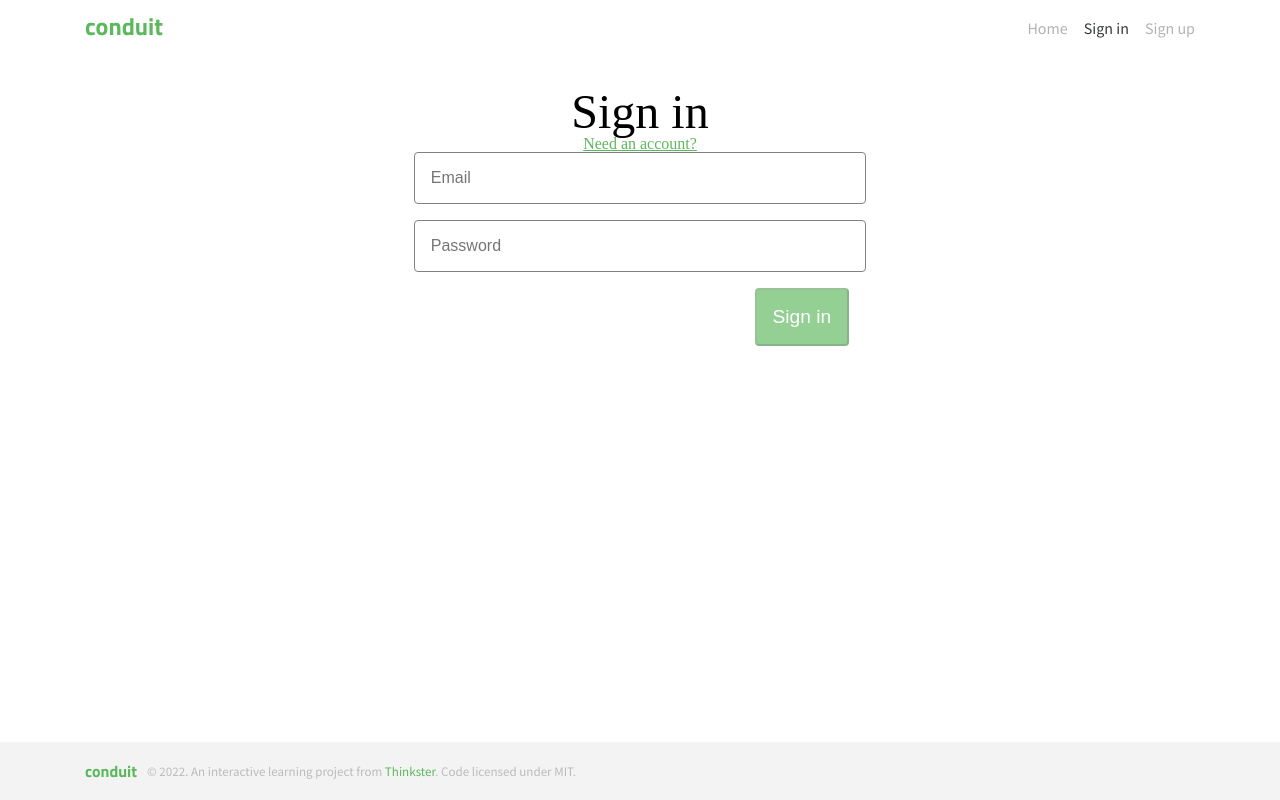
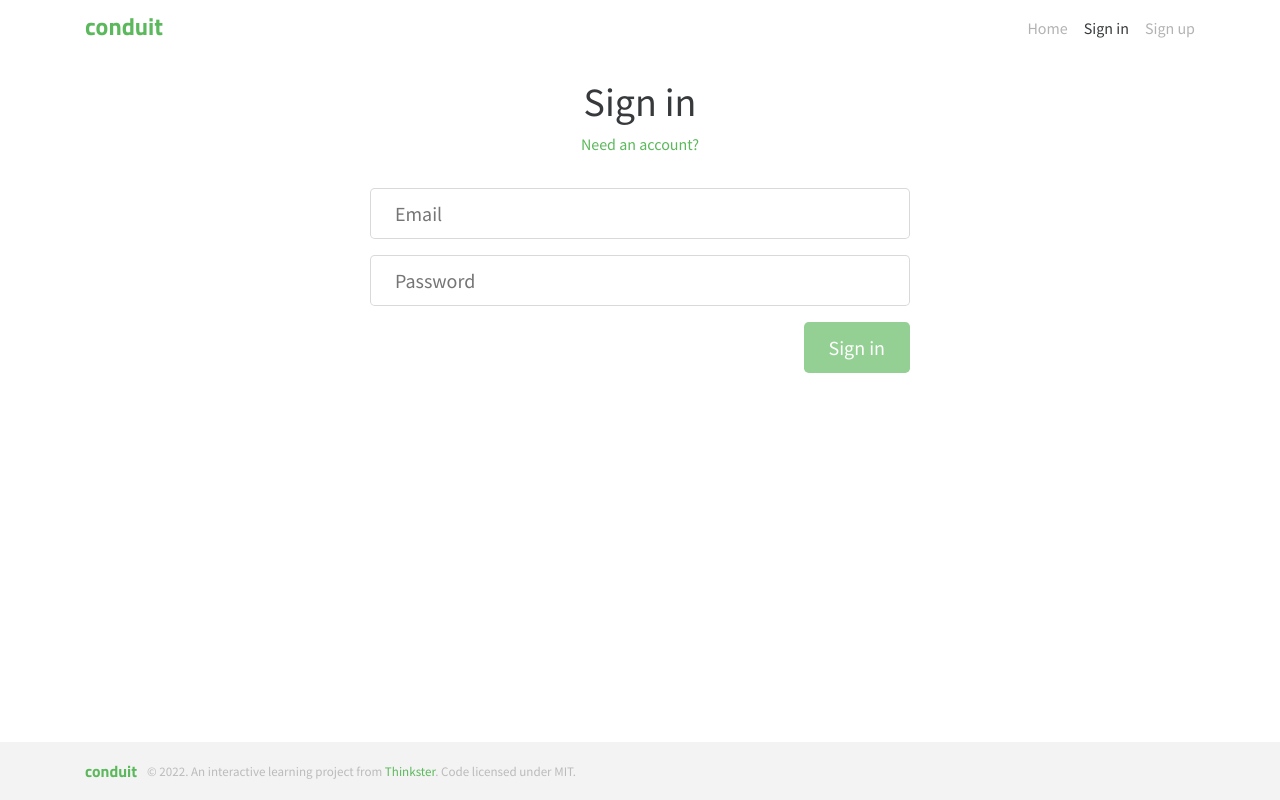
Before and after one commit to DmitryReztsov/blog-front, a React (Create React App) app: page /login in a window 1280 px wide. Built offline with nearby package versions, Linux system fonts and the light colour scheme.

Commit message:
доработаны до пиксель перфект стили логина

```diff
--- a/src/components/pages/Login/Login.scss
+++ b/src/components/pages/Login/Login.scss
@@ -3,26 +3,33 @@
 .Login {
 
   &-body {
-    padding: 2rem;
-    display: flex;
-    flex-direction: column;
-    align-items: center;
+    @include flex(_,center,column);
+    padding: 1.5rem 0;
+    width: 540px;
+    margin: 0 auto;
   }
 
   &-header {
-    font-size: 3rem;
-    font-weight: 400;
+    @include text-format(2.5rem,500,$source-sans,$black,_,_);
+    line-height: 1.1;
+    margin: 0 0 0.5rem 0;
   }
 
   &-register-link {
+    @include text-format(1rem,400,$source-sans,$green);
+    line-height: 1.5;
+    margin: 0 0 1rem 0;
     display: block;
-    color: #5cb85c;
+    text-decoration: none;
+  }
+
+  &-error {
+
   }
 
   &-form {
-    width: 40%;
+    &__button {
 
-    &__input {
     }
   }
 }
--- a/src/components/pages/Login/Login.tsx
+++ b/src/components/pages/Login/Login.tsx
@@ -40,7 +40,9 @@ const Login: FC = () => {
   };
 
   const getClassname = (disabled: boolean): string => {
-    return disabled ? 'Login-form__submit submit submit_disabled' : 'Login-form__submit submit';
+    return disabled
+      ? 'Login-form__submit form__submit submit submit_disabled'
+      : 'Login-form__submit form__submit submit';
   };
 
   // Убираем ошибки, если перешли с регистрации
@@ -71,10 +73,10 @@ const Login: FC = () => {
             Need an account?
           </Link>
           {error ? (
-            <ul>
+            <ul className={'Login-error-list error-list'}>
               {error.text.map((text) => {
                 return (
-                  <li key={Math.random()} className={'error'}>
+                  <li key={Math.random()} className={'Login-error error'}>
                     {text}
                   </li>
                 );
@@ -83,7 +85,7 @@ const Login: FC = () => {
           ) : null}
           <form className={'Login-form form'} onSubmit={submitHandler}>
             <input
-              className={'Login-form__input input'}
+              className={'Login-form__input form__input input'}
               name={'email'}
               type="email"
               placeholder={'Email'}
@@ -91,7 +93,7 @@ const Login: FC = () => {
               onChange={emailChangeHandler}
             />
             <input
-              className={'Login-form__input input'}
+              className={'Login-form__input form__input input'}
               name={'password'}
               type="password"
               placeholder={'Password'}
--- a/src/sass/components/buttons.scss
+++ b/src/sass/components/buttons.scss
@@ -1,10 +1,14 @@
 .submit {
-  background-color: #5cb85c;
-  padding: 1rem;
-  color: white;
-  align-self: end;
-  border-radius: 4px;
-  font-size: 1.2rem;
+  @include text-format(1.25rem,400,$source-sans,$white,center,_);
+  outline: none;
+  background-color: $green;
+  padding: 0.75rem 1.5rem;
+  border-radius: 0.3rem;
+  border: none;
+  cursor: pointer;
+  user-select: none;
+  border-color: $green;
+  border: 1px solid transparent;
 
   &_disabled {
     cursor: not-allowed;
--- a/src/sass/components/errors.scss
+++ b/src/sass/components/errors.scss
@@ -1,4 +1,10 @@
+.error-list {
+  align-self: flex-start;
+  padding-left: 2.5rem;
+}
+
 .error {
-  color: red;
-  font-weight: 700;
+  @include text-format(1rem,700,$source-sans,$error,left,_);
+  list-style: disc;
+  margin-bottom: 1rem;
 }
--- a/src/sass/components/form.scss
+++ b/src/sass/components/form.scss
@@ -1,7 +1,12 @@
 .form {
-  display: flex;
-  flex-direction: column;
-  align-items: center;
-  row-gap: 1rem;
-  margin: 0 auto;
+
+  margin-top: 1rem;
+
+  &__input,&__textarea,&__error {
+    margin-bottom: 1rem;
+  }
+
+  &__submit {
+    float: right;
+  }
 }
--- a/src/sass/components/input.scss
+++ b/src/sass/components/input.scss
@@ -1,12 +1,15 @@
 .input {
-  border: 1px solid gray;
-  padding: 1rem;
-  background-color: transparent;
-  font-size: 1rem;
-  border-radius: 4px;
+  @include text-format(1.25rem,400,$source-sans,$black,_,inherit);
+  padding: 0.75rem 1.5rem;
   width: 100%;
+  line-height: 1.25;
+  font-size: 1.25rem;
+  border: 1px solid rgba(0,0,0,.15);
+  border-radius: 0.3rem;
+  outline: none;
+  box-sizing: border-box;
 
   &:focus {
-    border: 2px solid cornflowerblue;
+    border-color: $light-blue;
   }
 }
--- a/src/sass/tools/_variables.scss
+++ b/src/sass/tools/_variables.scss
@@ -17,6 +17,8 @@ $gray-light: #f3f3f3;
 $gray-low-light: #e5e5e5;
 $green: #5cb85c;
 $green-dark: #3d8b3d;
+$light-blue: #66afe9;
+$error: #b85c5c;
 
 // fonts
 $source-sans: 'SourceSansPro-Regular', sans-serif;
```
